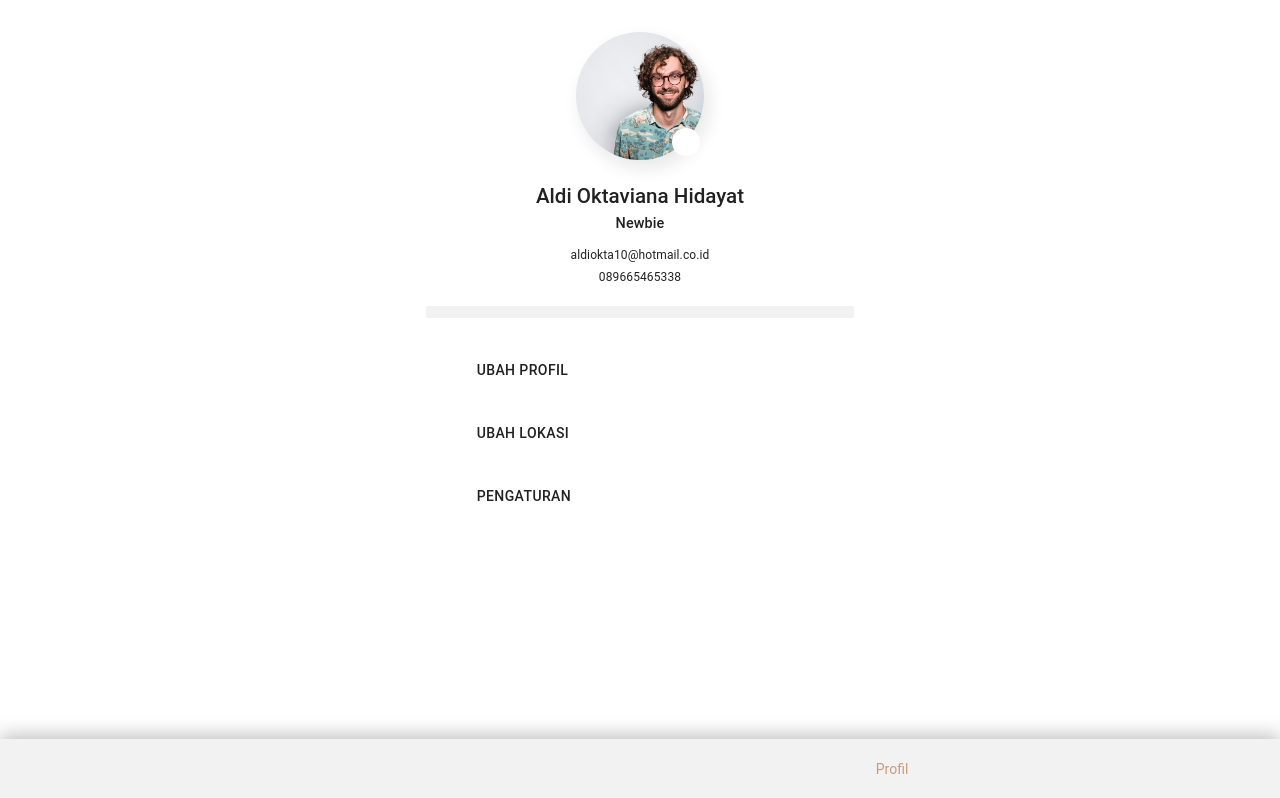
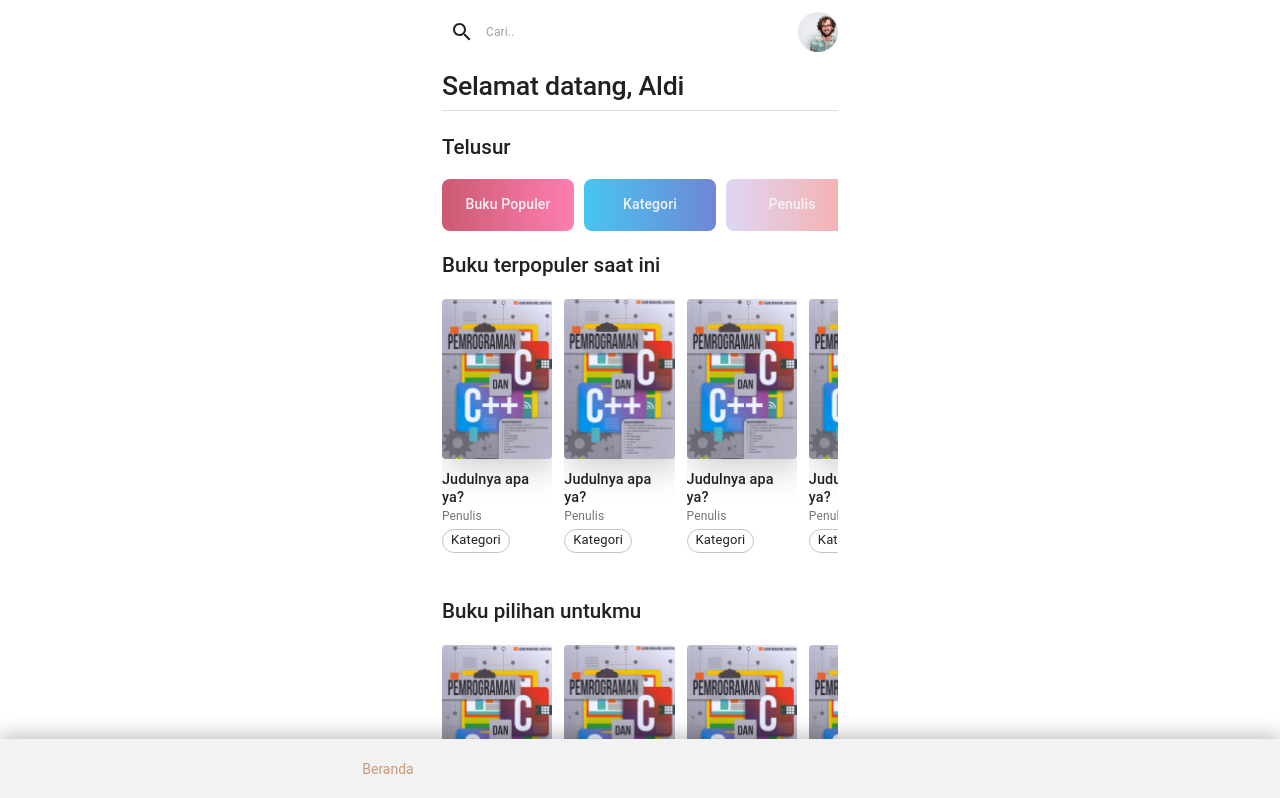
Before and after one commit to Emuajiz/libry, a React (Create React App) app in the folder frontend/: page / in a window 1280 px wide. Shown: the top 798 px of the page. Built offline with nearby package versions, Linux system fonts and the light colour scheme.

Commit message:
Update btnColor

```diff
--- a/frontend/src/App.js
+++ b/frontend/src/App.js
@@ -50,7 +50,7 @@ let theme = createMuiTheme({
 theme = responsiveFontSizes(theme);
 
 function App() {
-  const [tab, setTab] = React.useState('profil');
+  const [tab, setTab] = React.useState('beranda');
 
   function renderView() {
     switch (tab) {
--- a/frontend/src/components/CategoriesTab.js
+++ b/frontend/src/components/CategoriesTab.js
@@ -1,9 +1,11 @@
 import React from 'react';
-import { createMuiTheme, responsiveFontSizes, ThemeProvider, makeStyles } from '@material-ui/core/styles';
+import { createMuiTheme, responsiveFontSizes, withStyles, makeStyles } from '@material-ui/core/styles';
 import { Button, Typography, GridList, GridListTile, Box } from '@material-ui/core'
 import { Icon } from '@iconify/react';
 import bxsTrophy from '@iconify/icons-bx/bxs-trophy';
 import baselineCategory from '@iconify/icons-ic/baseline-category';
+import typewriterIcon from '@iconify/icons-mdi/typewriter';
+import bxsBookOpen from '@iconify/icons-bx/bxs-book-open';
 
 const useStyles = makeStyles((theme) => ({
     root: {
@@ -11,13 +13,11 @@ const useStyles = makeStyles((theme) => ({
     },
     categories: {
         height: 52,
-        width: 154,
+        width: 132,
         display: 'flex',
-        justifyContent: 'flex-start',
-        alignItems: 'center',
         overflow: 'hidden',
         textAlign: 'left',
-        // marginRight: theme.spacing(5),
+        marginRight: theme.spacing(0.75),
     },
     gridlist: {
         display: 'flex',
@@ -30,6 +30,42 @@ const useStyles = makeStyles((theme) => ({
     }
 }));
 
+const BtnGradient = withStyles((theme) => ({
+    root: {
+        color: '#F2F2F2',
+        background: 'linear-gradient(90deg, #CC5A71 0%, #FF7EB3 100%)',
+        borderRadius: 8,
+        '&:hover': {
+            background: 'linear-gradient(90deg, #CC5A71 0%, #FF7EB3 100%)',
+        },
+        textTransform: 'none',
+    },
+}))(Button);
+
+const BtnGradientAlt1 = withStyles((theme) => ({
+    root: {
+        color: '#F2F2F2',
+        background: 'linear-gradient(90deg, #CD9CF2 0%, #48C6EF 0.01%, #6F86D6 100%)',
+        borderRadius: 8,
+        '&:hover': {
+            background: 'linear-gradient(90deg, #CD9CF2 0%, #48C6EF 0.01%, #6F86D6 100%)',
+        },
+        textTransform: 'none',
+    },
+}))(Button);
+
+const BtnGradientAlt2 = withStyles((theme) => ({
+    root: {
+        color: '#F2F2F2',
+        background: 'linear-gradient(90deg, #DDD6F3 0%, #FAACA8 100%)',
+        borderRadius: 8,
+        '&:hover': {
+            background: 'linear-gradient(90deg, #DDD6F3 0%, #FAACA8 100%)',
+        },
+        textTransform: 'none',
+    },
+}))(Button);
+
 let theme = createMuiTheme();
 theme = responsiveFontSizes(theme);
 
@@ -38,58 +74,47 @@ export default function CategoriesTab() {
 
     return (
         <div className={classes.root}>
-                <Typography variant="h3" component="h2">Telusur</Typography>
             <div className={classes.gridlist}>
                 <GridList className={classes.gridlistChild} cellHeight={52} cols='50%'>
                     <GridListTile rows='1'>
-                            <Button variant='outlined' className={classes.categories}>
-                                <Box style={{marginBottom: '-1.3rem'}}>
-                                <Icon icon={bxsTrophy} style={{ color: '#151515', fontSize: '3.5rem', marginRight: '0.22rem' }} />
+                        <BtnGradient variant='inherit' className={classes.categories}>
+                            <Box style={{ marginBottom: '-1.3rem' }}>
+                                <Icon icon={bxsTrophy} style={{ color: '#f2f2f2', fontSize: '3.5rem', marginRight: '0.22rem', marginLeft: '-0.22rem' }} />
                             </Box>
                             <Typography variant="subtitle2" component="span">
                                 Buku Populer
                                 </Typography>
-                            </Button>
+                        </BtnGradient>
                     </GridListTile>
                     <GridListTile rows='1'>
-                            <Button variant='outlined' className={classes.categories}>
-                                <Box style={{marginBottom: '-1.3rem'}}>
-                                <Icon icon={baselineCategory} style={{ color: '#151515', fontSize: '3rem', marginRight: '0.22rem' }} />
+                        <BtnGradientAlt1 variant='inherit' className={classes.categories}>
+                            <Box style={{ marginBottom: '-2rem' }}>
+                                <Icon icon={baselineCategory} style={{ color: '#f2f2f2', fontSize: '3.5rem', marginRight: '0.22rem', marginLeft: '-0.22rem' }} />
                             </Box>
                             <Typography variant="subtitle2" component="span">
                                 Kategori
                                 </Typography>
-                            </Button>
+                        </BtnGradientAlt1>
                     </GridListTile>
                     <GridListTile rows='1'>
-                            <Button variant='outlined' className={classes.categories}>
-                                <Box style={{marginBottom: '-1.3rem'}}>
-                                <Icon icon={bxsTrophy} style={{ color: '#151515', fontSize: '3rem', marginRight: '0.22rem' }} />
+                        <BtnGradientAlt2 variant='inherit' className={classes.categories}>
+                            <Box style={{ marginBottom: '-2rem' }}>
+                                <Icon icon={typewriterIcon} style={{ color: '#f2f2f2', fontSize: '3.5rem', marginRight: '0.22rem', marginLeft: '-0.22rem' }} />
                             </Box>
                             <Typography variant="subtitle2" component="span">
                                 Penulis
                             </Typography>
-                            </Button>
+                        </BtnGradientAlt2>
                     </GridListTile>
                     <GridListTile rows='1'>
-                            <Button variant='outlined' className={classes.categories}>
-                                <Box style={{marginBottom: '-1.3rem'}}>
-                                <Icon icon={bxsTrophy} style={{ color: '#151515', fontSize: '3rem', marginRight: '0.22rem' }} />
+                        <BtnGradient variant='inherit' className={classes.categories}>
+                            <Box style={{ marginBottom: '-2rem' }}>
+                                <Icon icon={bxsBookOpen} style={{ color: '#fafafa', fontSize: '3.5rem', marginRight: '0.22rem', marginLeft: '-0.22rem' }} />
                             </Box>
                             <Typography variant="subtitle2" component="span">
                                 Penerbit
                             </Typography>
-                            </Button>
-                        </GridListTile>
-                        <GridListTile rows='1'>
-                            <Button variant='outlined' className={classes.categories}>
-                                <Box style={{marginBottom: '-1.3rem'}}>
-                                <Icon icon={bxsTrophy} style={{ color: '#151515', fontSize: '3rem', marginRight: '0.22rem' }} />
-                                </Box>
-                                <Typography variant="subtitle2" component="span">
-                                    Buku Populer
-                                </Typography>
-                            </Button>
+                        </BtnGradient>
                     </GridListTile>
                 </GridList>
             </div>
--- a/frontend/src/components/Home.js
+++ b/frontend/src/components/Home.js
@@ -1,6 +1,8 @@
 import React from 'react';
 import { makeStyles } from '@material-ui/core/styles';
 import { Typography, Divider, Button, Box } from '@material-ui/core';
+import { Icon } from '@iconify/react';
+import bxChevronRight from '@iconify/icons-bx/bx-chevron-right';
 import AppBar from './Appbar'
 import CategoriesTab from './CategoriesTab'
 import BookGrid from './BookGrid'
@@ -22,6 +24,12 @@ const useStyles = makeStyles((theme) => ({
     spaceTop3: {
         marginTop: theme.spacing(2),
     },
+    btn: {
+        marginTop: theme.spacing(2),
+        justifyContent: 'flex-start',
+        paddingLeft: 0,
+        textTransform: 'none',
+    },
 }));
 
 export default function Home() {
@@ -34,10 +42,23 @@ export default function Home() {
                 <Typography variant="h2" component='h1'>Selamat datang, Aldi</Typography>
             </Box>
             <Divider className={classes.spaceTop} />
+            <Typography variant="h3" component="h2" className={classes.spaceTop2}>Telusur</Typography>
             <CategoriesTab />
-            <Typography variant='h3' component='h2' className={classes.spaceTop2}>Buku terpopuler saat ini</Typography>
+            <Button
+                fullWidth className={classes.btn}
+                endIcon={<Icon icon={bxChevronRight}
+                    style={{ color: '#151515', fontSize: '22px' }} />}>
+                <Typography variant='h3' component='h2' >Buku terpopuler saat ini</Typography>
+                <div style={{ flexGrow: 1 }} />
+            </Button>
             <BookGrid />
-            <Typography variant='h3' component='h2' className={classes.spaceTop3}>Buku pilihan untumu</Typography>
+            <Button
+                fullWidth className={classes.btn}
+                endIcon={<Icon icon={bxChevronRight}
+                    style={{ color: '#151515', fontSize: '22px' }} />}>
+                <Typography variant='h3' component='h2' >Buku pilihan untukmu</Typography>
+                <div style={{ flexGrow: 1 }} />
+            </Button>
             <BookGrid />
             <Button fullWidth variant='contained' size='medium' color='secondary' className={classes.spaceTop}>
                 Lainnya
```
Lines whose indentation alone changed are shown as unchanged.
